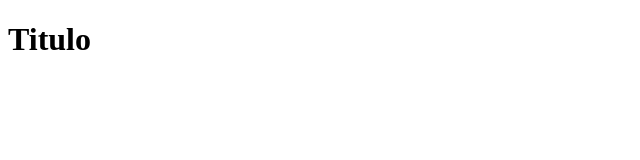
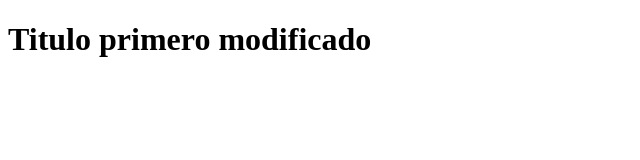
Before and after one commit to Gerardo996/git-HelloGit, a plain HTML site: page index.html in a window 1280 px wide. Shown: the whole page, without its empty margins (0-640 px from the left). Drawn offline with Linux system fonts and the light colour scheme.

Commit message:
indexModificados

```diff
--- a/index.html
+++ b/index.html
@@ -7,6 +7,6 @@
         <title>DEMO GIT</title>
     </head>
     <body>
-        <h1>Titulo</h1>
+        <h1>Titulo primero modificado</h1>
     </body>
 </html>
```
